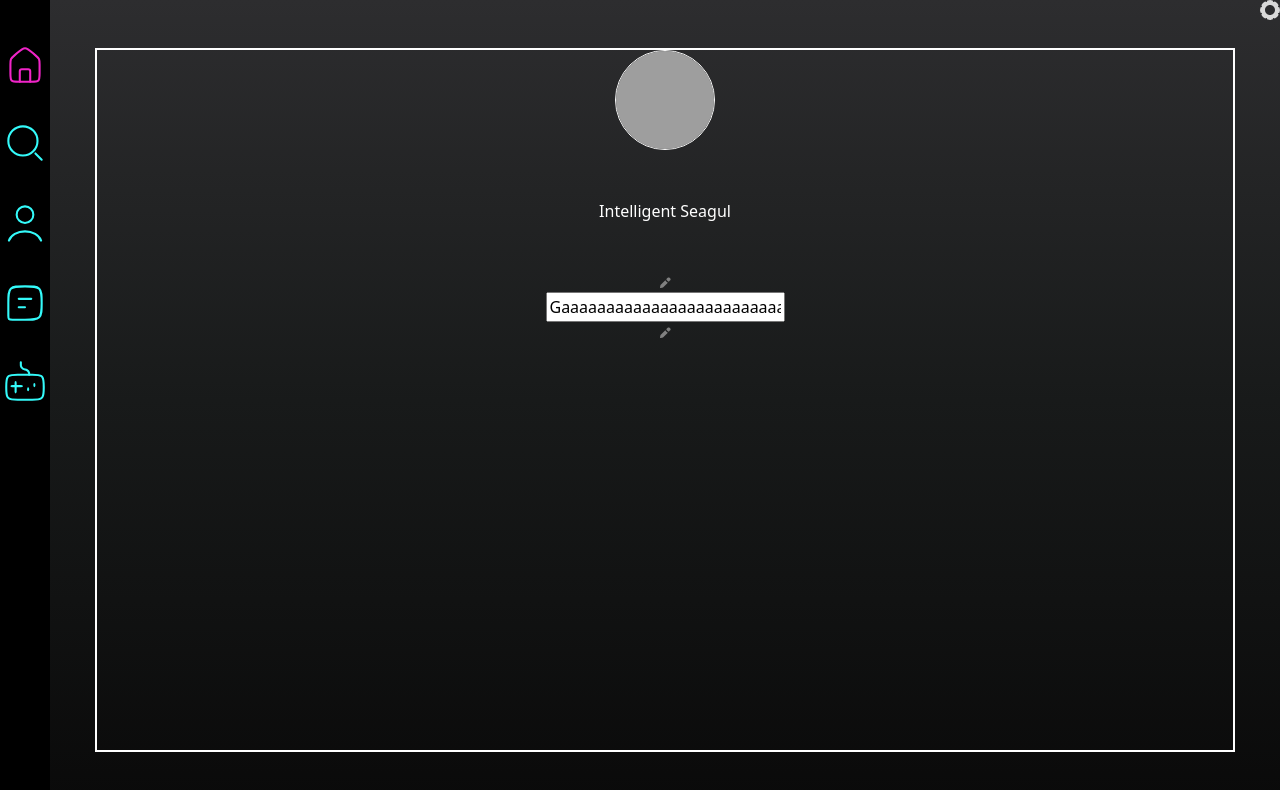
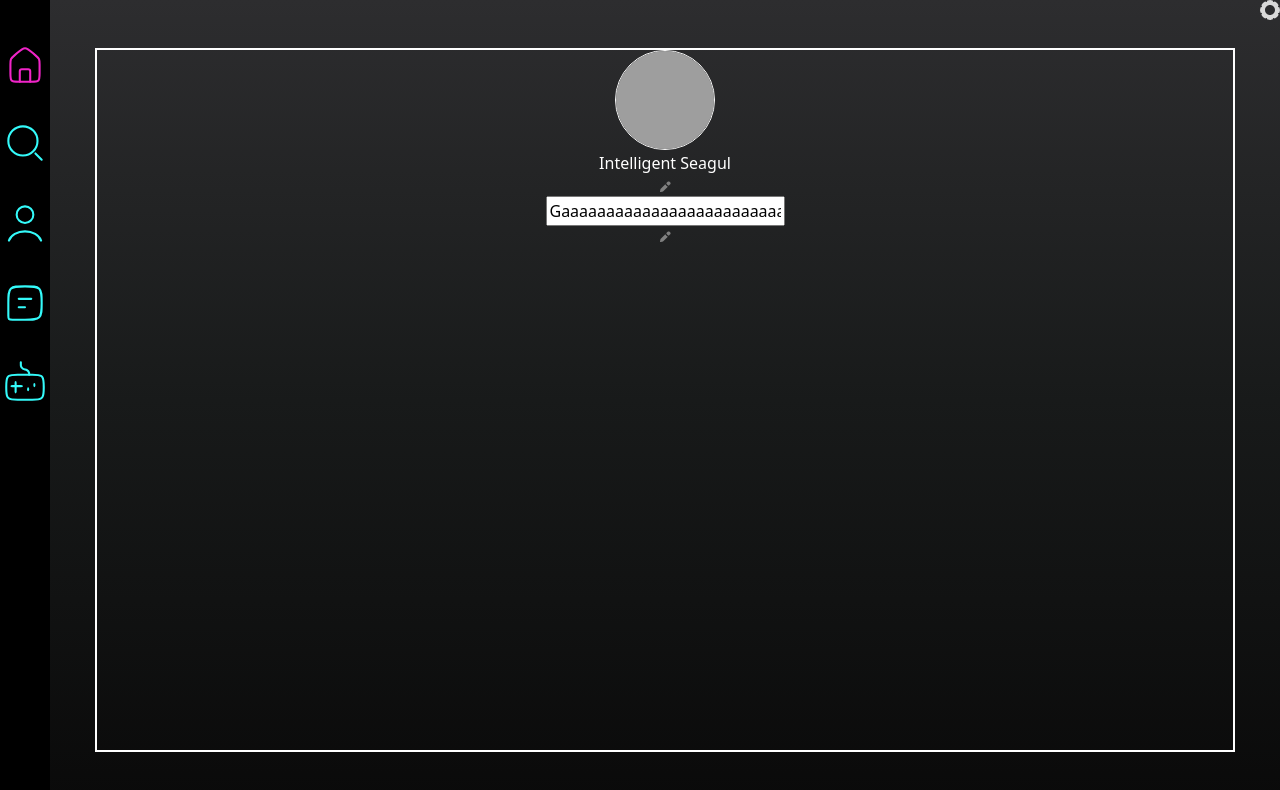
Before and after one commit to AntoineA67/ft_transcendence, a React (Create React App) app in the folder srcs/frontend/: page / in a window 1280 px wide. Shown: the top 790 px of the page. Built offline with nearby package versions, Linux system fonts and the light colour scheme; no server answers; grey boxes are pictures that could not be loaded.

Commit message:
checkout master

```diff
--- a/srcs/frontend/src/pages/Profile.tsx
+++ b/srcs/frontend/src/pages/Profile.tsx
@@ -17,7 +17,7 @@ function Profile() {
 	const [editnick, setEditnick] = useState(nickname);
 	const [editbio, setEditbio] = useState(bio);
 
-	const editNick = () => {
+	const edit = (id: string) => {
 
 	}
 
@@ -30,11 +30,11 @@ function Profile() {
 			<img alt="avatar" src={avatar}
 				style={{height: "100px", width: "100px", borderRadius: "50%", border: "1px solid white"}} />
 
-			<input className="my-5 mx-1 text-center input-profile" readOnly value={editnick} />
-			<button className="edit-pen" onClick={editNick} />
+			<input id="nickname" className="text-center input-profile" readOnly value={editnick} />
+			<button id="savenick" className="edit-pen" onClick={() => edit('nickname')} />
 
-			<input className="mx-5 text-break" readOnly value={bio} />
-			<button className="edit-pen" onClick={editNick} />
+			<input id="bio" className="text-center text-break" readOnly value={editbio} />
+			<button id="savebio" className="edit-pen" onClick={() => edit('bio')} />
 
 		</Container>
 	);
```
